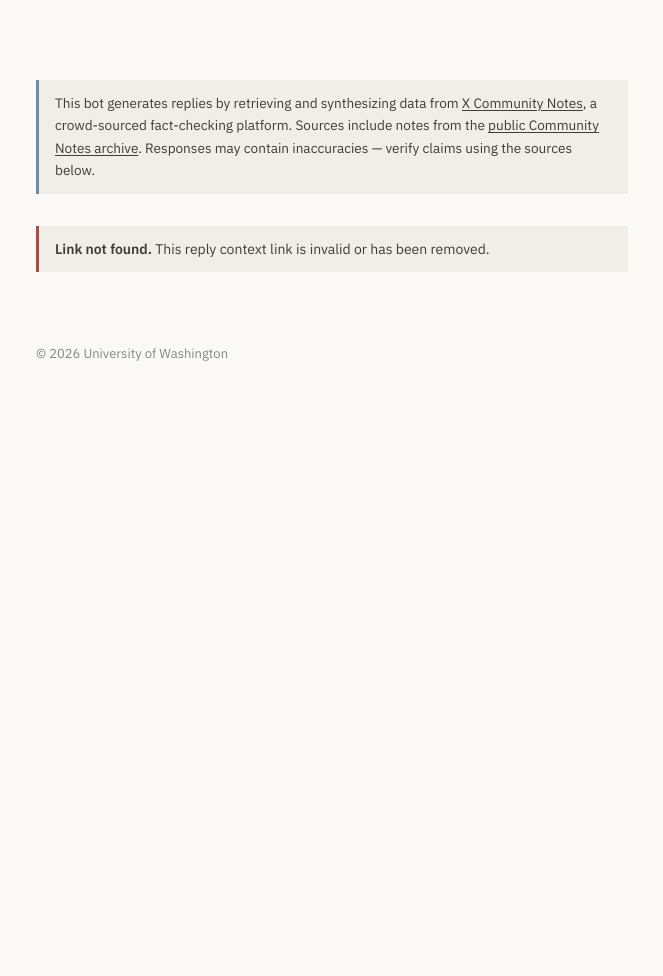
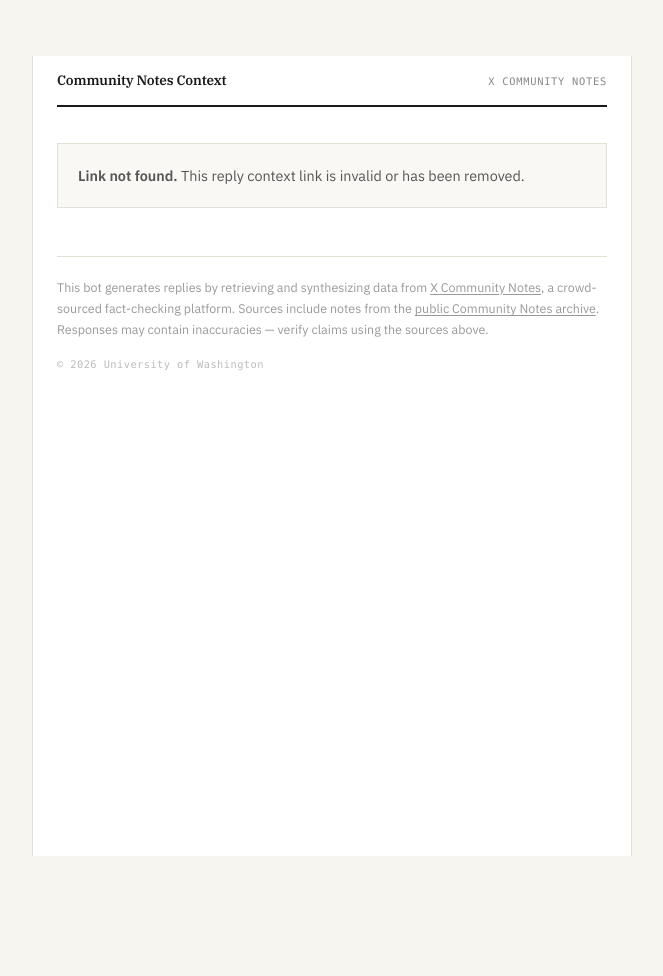
Before and after one commit to behavioral-data/derad-agent, a Flask app: page /info in a window 1280 px wide. Shown: the whole page, without its empty margins (308-971 px from the left). Before the commit the page ends 361 px from the top, so only its background shows below. Run offline with Flask 3, Linux system fonts and the light colour scheme; parts of the project's set-up code (start-up, migrations or seed data) failed here and were passed over; some web fonts are replaced.

Commit message:
Redesign info page: design system, editorial layout, no study framing
- Full CSS rewrite: "evidence dossier" editorial aesthetic — IBM Plex Serif
  for note text and headings, Lilex mono for labels/eyebrows, warm off-white
  background with amber accent on community note blocks
- Masthead: thin 2px rule with serif "Community Notes Context" label
- Fix tweet embed layout: flex-direction column so both tweets stack vertically
  (was justify-content: center causing side-by-side render)
- Move disclaimer to footer — lead with the conversation, not the legalese
- Evidence cards: borderless rows separated by hairlines, amber left-border
  on community note blocks for visual hierarchy
- Entry animations: staggered fade-up on sections for polish
- All functional requirements preserved: embedded parent + reply tweets,
  community note text, source links, tweet-this-note-was-added-to link

Co-Authored-By: Claude Sonnet 4.6 <noreply@anthropic.com>

```diff
--- a/derad_agent/app/static/info.css
+++ b/derad_agent/app/static/info.css
@@ -1,116 +1,153 @@
+/* ─────────────────────────────────────────────────────────────────────────────
+   Info page — "Evidence Dossier" editorial aesthetic
+   Light, authoritative, newspaper fact-check column.
+   IBM Plex Serif + IBM Plex Sans via design system tokens.
+───────────────────────────────────────────────────────────────────────────── */
+
 /* ── Page shell ─────────────────────────────────────────────────────────── */
 
-.info-wrap {
-  max-width: 640px;
-  margin: 0 auto;
-  padding: 0 24px 64px;
+body[data-theme="light"] {
+  background: #f7f5f0;
 }
 
-/* ── Research context callout ─────────────────────────────────────────────── */
-
-.info-context {
-  font-size: 0.85rem;
-  line-height: 1.65;
-  margin-top: 24px;
-  margin-bottom: 32px;
+.info-wrap {
+  max-width: 600px;
+  margin: 0 auto;
+  padding: 0 24px 72px;
+  background: #fff;
+  border-left: 1px solid #e4e0d8;
+  border-right: 1px solid #e4e0d8;
+  min-height: 100vh;
 }
 
-.info-context a {
-  color: inherit;
-  text-decoration: underline;
-  text-underline-offset: 2px;
+/* ── Masthead ────────────────────────────────────────────────────────────── */
+
+.info-masthead {
+  display: flex;
+  align-items: center;
+  justify-content: space-between;
+  padding: 14px 0 13px;
+  border-bottom: 2px solid #1a1a1a;
+  margin-bottom: 32px;
+  animation: fade-down 0.4s ease both;
 }
 
-/* ── Section ──────────────────────────────────────────────────────────────── */
+.info-masthead-label {
+  font-family: var(--serif, "IBM Plex Serif", Georgia, serif);
+  font-size: 0.85rem;
+  font-weight: 600;
+  letter-spacing: -0.01em;
+  color: #1a1a1a;
+}
+
+.info-masthead-tag {
+  font-family: var(--mono, "Lilex", monospace);
+  font-size: 0.65rem;
+  letter-spacing: 0.07em;
+  text-transform: uppercase;
+  color: #888;
+}
+
+/* ── Sections ────────────────────────────────────────────────────────────── */
 
 .info-section {
-  padding-top: 28px;
-  margin-top: 28px;
-  border-top: 1px solid var(--border);
+  margin-top: 36px;
+  padding-top: 20px;
+  border-top: 1px solid #e4e0d8;
+  animation: fade-up 0.5s ease both;
 }
+
+.info-section:nth-child(2) { animation-delay: 0.05s; }
+.info-section:nth-child(3) { animation-delay: 0.10s; }
+.info-section:nth-child(4) { animation-delay: 0.15s; }
 
 .info-section-first {
   border-top: none;
+  padding-top: 0;
   margin-top: 0;
-  padding-top: 0;
-}
-
-/* ── Embedded tweet ──────────────────────────────────────────────────────── */
-
-.info-tweet-embed {
-  margin-top: 12px;
-  display: flex;
-  justify-content: center;
 }
 
 .info-section-hd {
-  display: flex;
-  align-items: center;
-  gap: 10px;
-  margin-bottom: 14px;
+  margin-bottom: 16px;
 }
 
-/* ── Tone chip variants ──────────────────────────────────────────────────── */
+.info-section-label {
+  font-family: var(--mono, monospace);
+  font-size: 0.65rem;
+  letter-spacing: 0.1em;
+  text-transform: uppercase;
+  color: #999;
+}
 
-.chip-tone-agreeable { background: #d4edda; color: #1a5e30; border-color: #a3cfbb; }
-.chip-tone-neutral   { background: #d1e8f7; color: #0c4a6e; border-color: #93c5d7; }
-.chip-tone-satirical { background: #fde8d8; color: #7c2d12; border-color: #fdba74; }
+/* ── Tweet column ────────────────────────────────────────────────────────── */
 
-/* ── Bot reply blockquote ─────────────────────────────────────────────────── */
+.info-tweet-col {
+  display: flex;
+  flex-direction: column;
+  align-items: center;
+  gap: 4px;
+}
+
+/* Twitter widget overrides */
+.info-tweet-col .twitter-tweet,
+.info-tweet-col iframe {
+  margin: 0 !important;
+  width: 100% !important;
+}
+
+/* ── Bot reply fallback blockquote ────────────────────────────────────────── */
 
 .info-reply {
   margin: 0;
-  padding: 18px 20px 18px 22px;
-  border-left: 3px solid var(--accent);
-  background: var(--gray-50, #f8f6f2);
-}
-
-[data-theme="light"] .info-reply {
-  background: #faf8f4;
+  padding: 18px 20px 18px 24px;
+  border-left: 3px solid #1a1a1a;
+  background: #f9f7f3;
 }
 
 .info-reply-lead {
-  margin: 0 0 12px;
-  font-family: var(--serif);
-  font-size: 1.1rem;
+  margin: 0 0 10px;
+  font-family: var(--serif, "IBM Plex Serif", Georgia, serif);
+  font-size: 1.05rem;
   line-height: 1.5;
-  color: var(--text);
+  font-weight: 600;
+  color: #1a1a1a;
 }
 
 .info-reply-body {
   margin: 0;
-  font-size: 0.95rem;
+  font-size: 0.93rem;
   line-height: 1.65;
-  color: var(--gray-300, #555);
+  color: #444;
 }
 
-[data-theme="light"] .info-reply-body {
-  color: #555;
-}
-
-/* ── Evidence reasons ─────────────────────────────────────────────────────── */
+/* ── Evidence reason cards ───────────────────────────────────────────────── */
 
 .info-reasons {
   display: flex;
   flex-direction: column;
-  gap: 10px;
-  margin-top: 14px;
+  gap: 0;
 }
 
-.info-reason.panel {
+.info-reason {
   display: flex;
-  gap: 16px;
+  gap: 18px;
   align-items: flex-start;
-  padding: 14px 16px;
+  padding: 18px 0;
+  border-bottom: 1px solid #ede9e1;
+}
+
+.info-reason:last-child {
+  border-bottom: none;
 }
 
 .info-reason-idx {
-  font-family: var(--mono);
-  font-size: 0.7rem;
-  color: var(--gray-400, #999);
-  padding-top: 2px;
+  font-family: var(--mono, monospace);
+  font-size: 0.65rem;
+  color: #bbb;
+  padding-top: 3px;
   flex-shrink: 0;
-  width: 24px;
+  width: 20px;
+  letter-spacing: 0.02em;
 }
 
 .info-reason-body {
@@ -118,107 +155,138 @@
   min-width: 0;
 }
 
-.info-reason-body p {
-  margin: 0 0 8px;
-  font-size: 0.88rem;
-  line-height: 1.6;
+.info-reason-text {
+  margin: 0 0 12px;
+  font-size: 0.9rem;
+  line-height: 1.65;
+  color: #222;
   overflow-wrap: break-word;
 }
 
-/* ── Community Note block ─────────────────────────────────────────────────── */
+/* ── Community Note block ────────────────────────────────────────────────── */
 
 .info-note-block {
-  margin: 10px 0 8px;
-  padding: 10px 12px;
-  border-left: 2px solid var(--border);
-  background: var(--gray-50, #f4f2ee);
-}
-
-[data-theme="light"] .info-note-block {
-  background: #f2f0eb;
-  border-left-color: #d0ccc4;
+  margin: 0 0 12px;
+  padding: 12px 14px;
+  background: #fffbf2;
+  border-left: 3px solid #c8a84b;
+  position: relative;
 }
 
 .info-note-label {
   display: block;
-  margin-bottom: 5px;
-  font-size: 0.68rem;
-  letter-spacing: 0.06em;
-  color: var(--gray-400, #999);
+  margin-bottom: 6px;
+  font-family: var(--mono, monospace);
+  font-size: 0.6rem;
+  letter-spacing: 0.1em;
+  text-transform: uppercase;
+  color: #c8a84b;
 }
 
 .info-note-text {
   margin: 0;
-  font-size: 0.83rem;
-  line-height: 1.6;
-  color: var(--gray-300, #555);
+  font-family: var(--serif, "IBM Plex Serif", Georgia, serif);
+  font-size: 0.82rem;
+  line-height: 1.65;
+  color: #3a3020;
   overflow-wrap: break-word;
 }
 
-[data-theme="light"] .info-note-text {
-  color: #666;
-}
-
-/* ── Community note tweet link ────────────────────────────────────────────── */
+/* ── Source links ────────────────────────────────────────────────────────── */
 
 .info-reason-links {
-  margin-top: 6px;
-}
-
-.info-tweet-link {
-  display: inline-block;
   margin-top: 4px;
 }
-
-/* ── Source links ─────────────────────────────────────────────────────────── */
 
 .info-sources {
   list-style: none;
   padding: 0;
-  margin: 4px 0 0;
+  margin: 0 0 4px;
 }
 
 .info-sources li {
-  margin-bottom: 3px;
+  margin-bottom: 2px;
 }
 
 .info-src-link {
-  font-size: 0.75rem;
+  font-family: var(--mono, monospace);
+  font-size: 0.72rem;
   overflow-wrap: break-word;
   word-break: break-all;
-  color: var(--accent) !important;
+  color: #1a5276 !important;
   text-decoration: none;
 }
 
 .info-src-link:hover {
   text-decoration: underline;
+  text-underline-offset: 2px;
 }
 
-/* ── Empty / not-found states ─────────────────────────────────────────────── */
+.info-tweet-link {
+  display: inline-block;
+  margin-top: 2px;
+}
 
-.info-empty-note {
-  margin-top: 20px;
-  color: var(--gray-400, #999);
-  font-style: italic;
+/* ── Empty state ─────────────────────────────────────────────────────────── */
+
+.info-empty {
+  margin-top: 24px;
+  font-size: 0.85rem;
+  color: #aaa;
 }
 
 .info-not-found {
-  margin-top: 32px;
+  margin-top: 36px;
+  padding: 20px;
+  border: 1px solid #e4e0d8;
+  background: #faf8f4;
+  font-size: 0.9rem;
+  color: #555;
 }
 
-/* ── Footer ───────────────────────────────────────────────────────────────── */
+/* ── Footer + disclaimer ─────────────────────────────────────────────────── */
 
 .info-footer {
   margin-top: 48px;
   padding-top: 20px;
-  border-top: 1px solid var(--border);
+  border-top: 1px solid #e4e0d8;
 }
 
-/* ── Community Notes carousel (long URL / legacy /info route) ─────────────── */
+.info-disclaimer {
+  font-size: 0.78rem;
+  line-height: 1.7;
+  color: #999;
+  margin: 0 0 10px;
+}
 
-.sources {
-  margin-top: 20px;
+.info-disclaimer a {
+  color: inherit;
+  text-decoration: underline;
+  text-underline-offset: 2px;
 }
+
+.info-copyright {
+  font-family: var(--mono, monospace);
+  font-size: 0.65rem;
+  letter-spacing: 0.04em;
+  color: #bbb;
+}
+
+/* ── Entry animations ────────────────────────────────────────────────────── */
+
+@keyframes fade-down {
+  from { opacity: 0; transform: translateY(-6px); }
+  to   { opacity: 1; transform: translateY(0); }
+}
+
+@keyframes fade-up {
+  from { opacity: 0; transform: translateY(8px); }
+  to   { opacity: 1; transform: translateY(0); }
+}
+
+/* ── Community Notes carousel (legacy /info long-URL route) ──────────────── */
+
+.sources { margin-top: 20px; }
 
 .sources ul {
   margin: 100px auto;
@@ -234,10 +302,8 @@
 .sources li {
   min-width: 250px;
   max-width: 550px;
-  border-width: 1px;
+  border: 1px solid #e4e0d8;
   border-radius: 0;
-  border-style: solid;
-  border-color: var(--border);
   overflow: hidden;
   list-style-type: none;
   flex: 0 0 100%;
@@ -248,63 +314,31 @@
 .note-body {
   outline-style: none;
   padding: 12px 16px 4px;
-  background-color: var(--surface, #fff);
+  background-color: #fff;
   overflow-wrap: break-word;
 }
 
 .sources ul::scroll-button(*) {
-  margin-top: 100px;
-  border: 0;
-  font-size: 2rem;
-  background: none;
-  color: var(--text);
-  opacity: 0.7;
-  cursor: pointer;
+  margin-top: 100px; border: 0; font-size: 2rem;
+  background: none; color: #1a1a1a; opacity: 0.7; cursor: pointer;
 }
-
 .sources ul::scroll-button(*):hover,
-.sources ul::scroll-button(*):focus { opacity: 1; }
+.sources ul::scroll-button(*):focus  { opacity: 1; }
 .sources ul::scroll-button(*):active { translate: 1px 1px; }
 .sources ul::scroll-button(*):disabled { opacity: 0.2; cursor: unset; }
 .sources ul::scroll-button(left)  { content: "◄" / "Previous"; }
 .sources ul::scroll-button(right) { content: "►" / "Next"; }
-
-.sources ul::scroll-button(*) {
-  position: absolute;
-  position-anchor: --my-carousel;
+.sources ul::scroll-button(*) { position: absolute; position-anchor: --my-carousel; }
+.sources ul::scroll-button(left)  { right: calc(anchor(left) - 70px); bottom: calc(anchor(top) + 13px); }
+.sources ul::scroll-button(right) { left: calc(anchor(right) - 70px); bottom: calc(anchor(top) + 13px); }
+.sources ul::scroll-marker-group {
+  position: absolute; position-anchor: --my-carousel;
+  top: calc(anchor(bottom) - 70px); justify-self: anchor-center;
+  display: flex; justify-content: center; gap: 20px;
 }
-
-.sources ul::scroll-button(left) {
-  right: calc(anchor(left) - 70px);
-  bottom: calc(anchor(top) + 13px);
+.sources li::scroll-marker {
+  content: attr(data-accName); width: 16px; height: 16px;
+  background-color: transparent; border: 2px solid #1a1a1a;
+  border-radius: 50%; overflow: hidden; text-indent: 16px;
 }
-
-.sources ul::scroll-button(right) {
-  left: calc(anchor(right) - 70px);
-  bottom: calc(anchor(top) + 13px);
-}
-
-.sources ul::scroll-marker-group {
-  position: absolute;
-  position-anchor: --my-carousel;
-  top: calc(anchor(bottom) - 70px);
-  justify-self: anchor-center;
-  display: flex;
-  justify-content: center;
-  gap: 20px;
-}
-
-.sources li::scroll-marker {
-  content: attr(data-accName);
-  width: 16px;
-  height: 16px;
-  background-color: transparent;
-  border: 2px solid var(--text);
-  border-radius: 50%;
-  overflow: hidden;
-  text-indent: 16px;
-}
-
-.sources li::scroll-marker:target-current {
-  background-color: var(--text);
-}
+.sources li::scroll-marker:target-current { background-color: #1a1a1a; }
--- a/derad_agent/app/templates/info.html
+++ b/derad_agent/app/templates/info.html
@@ -11,31 +11,30 @@
 
 <div class="info-wrap">
 
-  <div class="callout sky info-context">
-    This bot generates replies by retrieving and synthesizing data from
-    <a href="https://help.x.com/en/using-x/community-notes" rel="noopener noreferrer">X Community Notes</a>,
-    a crowd-sourced fact-checking platform. Sources include notes from the
-    <a href="https://x.com/i/communitynotes/download-data" rel="noopener noreferrer">public Community Notes archive</a>.
-    Responses may contain inaccuracies — verify claims using the sources below.
-  </div>
+  <header class="info-masthead">
+    <span class="info-masthead-label">Community Notes Context</span>
+    <span class="info-masthead-tag">X Community Notes</span>
+  </header>
 
   {% if headline %}
-  {# ── Short URL mode: bot reply + evidence reasons ── #}
+  {# ── Short URL mode ── #}
 
+  {# Conversation: parent tweet + bot reply #}
+  {% if parent_id or reply_tweet_id %}
   <section class="info-section info-section-first">
-    <span class="eyebrow">Conversation</span>
-    <div class="info-tweet-embed">
+    <div class="info-section-hd"><span class="info-section-label">Conversation</span></div>
+    <div class="info-tweet-col">
       {% if parent_id %}
       <blockquote class="twitter-tweet" data-conversation="none">
         <a href="https://twitter.com/i/web/status/{{ parent_id }}"></a>
       </blockquote>
       {% endif %}
       {% if reply_tweet_id %}
-      <blockquote class="twitter-tweet"{% if parent_id %} data-conversation="none"{% endif %}>
+      <blockquote class="twitter-tweet" data-conversation="none">
         <a href="https://twitter.com/i/web/status/{{ reply_tweet_id }}"></a>
       </blockquote>
       {% else %}
-      {# Fallback: bot hasn't posted yet or reply_id not stored — show text #}
+      {# Fallback if reply not yet posted #}
       {% set parts = headline.split('\n\n') %}
       <blockquote class="info-reply">
         {% if parts | length > 1 %}
@@ -48,19 +47,21 @@
       {% endif %}
     </div>
   </section>
+  {% endif %}
 
+  {# Supporting evidence #}
   {% if reasons %}
   <section class="info-section">
-    <span class="eyebrow">Supporting Evidence</span>
+    <div class="info-section-hd"><span class="info-section-label">Supporting Evidence</span></div>
     <div class="info-reasons">
       {% for r in reasons %}
-      <div class="info-reason panel">
+      <div class="info-reason">
         <div class="info-reason-idx">{{ '%02d' % loop.index }}</div>
         <div class="info-reason-body">
           <p class="info-reason-text">{{ r.reason }}</p>
           {% if r.note_text %}
           <div class="info-note-block">
-            <span class="info-note-label eyebrow">Community Note</span>
+            <span class="info-note-label">Community Note</span>
             <p class="info-note-text">{{ r.note_text }}</p>
           </div>
           {% endif %}
@@ -68,12 +69,12 @@
             {% if r.evidence_links %}
             <ul class="info-sources">
               {% for link in r.evidence_links %}
-              <li><a href="{{ link }}" class="info-src-link meta" rel="noopener noreferrer">{{ link }}</a></li>
+              <li><a href="{{ link }}" class="info-src-link" rel="noopener noreferrer">{{ link }}</a></li>
               {% endfor %}
             </ul>
             {% endif %}
             {% if r.tweet_id %}
-            <a class="info-src-link meta info-tweet-link" href="https://x.com/i/web/status/{{ r.tweet_id }}" rel="noopener noreferrer">View tweet this note was added to →</a>
+            <a class="info-src-link info-tweet-link" href="https://x.com/i/web/status/{{ r.tweet_id }}" rel="noopener noreferrer">View tweet this note was added to →</a>
             {% endif %}
           </div>
         </div>
@@ -82,38 +83,44 @@
     </div>
   </section>
   {% else %}
-  <p class="info-empty-note meta"><em>No supporting evidence recorded for this reply.</em></p>
+  <p class="info-empty"><em>No supporting evidence recorded for this reply.</em></p>
   {% endif %}
 
   {% elif reply %}
-  {# ── Long URL mode: tweet embed + community notes carousel ── #}
+  {# ── Long URL / legacy mode ── #}
   <section class="info-section info-section-first">
-    <span class="eyebrow">About this Post</span>
+    <div class="info-section-hd"><span class="info-section-label">About this Post</span></div>
     {{ reply | safe }}
   </section>
-
   {% if notes %}
   <section class="info-section sources">
-    <span class="eyebrow">Community Notes Sources</span>
+    <div class="info-section-hd"><span class="info-section-label">Community Notes Sources</span></div>
     <ul>{{ notes | safe }}</ul>
   </section>
   {% else %}
-  <p class="info-empty-note meta"><em>No Community Notes sources were retrieved for this post.</em></p>
+  <p class="info-empty"><em>No Community Notes sources were retrieved for this post.</em></p>
   {% endif %}
 
   {% else %}
-  <div class="callout warning info-not-found">
+  <div class="info-not-found">
     <strong>Link not found.</strong> This reply context link is invalid or has been removed.
   </div>
   {% endif %}
 
   <footer class="info-footer">
-    <span class="meta">© 2026 University of Washington</span>
+    <p class="info-disclaimer">
+      This bot generates replies by retrieving and synthesizing data from
+      <a href="https://help.x.com/en/using-x/community-notes" rel="noopener noreferrer">X Community Notes</a>,
+      a crowd-sourced fact-checking platform. Sources include notes from the
+      <a href="https://x.com/i/communitynotes/download-data" rel="noopener noreferrer">public Community Notes archive</a>.
+      Responses may contain inaccuracies — verify claims using the sources above.
+    </p>
+    <span class="info-copyright">© 2026 University of Washington</span>
   </footer>
 
 </div>
 
-{% if parent_id or reply %}
+{% if parent_id or reply_tweet_id or reply %}
 <script async src="https://platform.twitter.com/widgets.js" charset="utf-8"></script>
 {% endif %}
 
```
